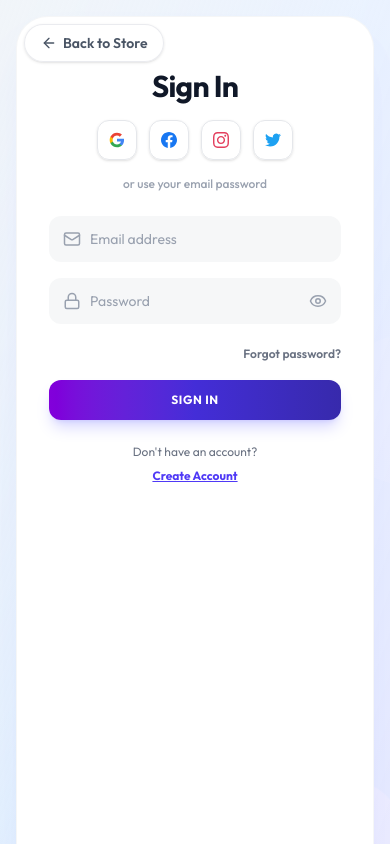
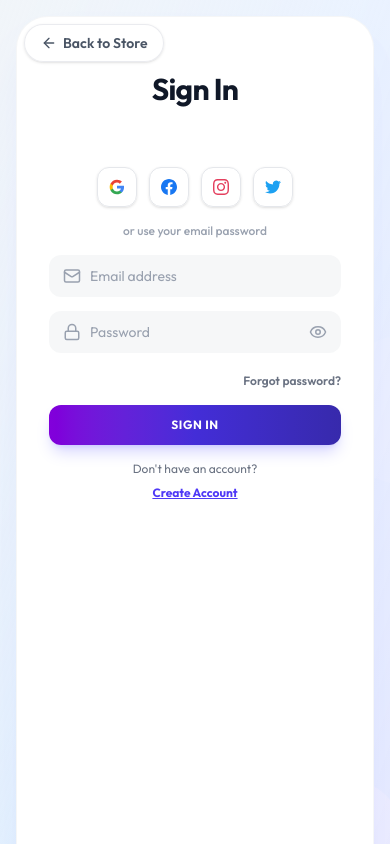
Before and after one commit to GkGuddu/GP-MiniMart, a React (Vite) app in the folder client/: page /login in a window 390 px wide. Shown: the top 844 px of the page. Built offline with nearby package versions, Linux system fonts and the light colour scheme; no server answers.

Commit message:
Update AuthContext and SlidingAuthCard with dual Google OAuth and direct login handlers

```diff
--- a/client/src/components/SlidingAuthCard.jsx
+++ b/client/src/components/SlidingAuthCard.jsx
@@ -2,7 +2,8 @@ import { useState, useContext, useEffect } from 'react';
 import { useNavigate, Link, useLocation } from 'react-router-dom';
 import { motion, AnimatePresence } from 'framer-motion';
 import { Mail, Lock, User, Loader, ArrowLeft, Eye, EyeOff } from 'lucide-react';
-import { useGoogleLogin } from '@react-oauth/google';
+import { GoogleLogin, useGoogleLogin } from '@react-oauth/google';
+import { jwtDecode } from 'jwt-decode';
 import api from '../utils/api';
 import AuthContext from '../context/AuthContext';
 import toast from 'react-hot-toast';
@@ -35,32 +36,39 @@ const SlidingAuthCard = ({ initialIsSignUp = false }) => {
         setIsSignUp(initialIsSignUp);
     }, [initialIsSignUp]);
 
-    // Google OAuth Handler
-    const handleGoogleSuccess = async (tokenResponse) => {
+    // Google OAuth Handler (Handles both ID Tokens & Access Tokens)
+    const handleGoogleSuccess = async (credentialResponse) => {
         try {
             toast.loading('Signing in with Google...', { id: 'google-auth' });
 
+            let userInfo;
+            let credential = credentialResponse.credential;
+
+            if (credential) {
+                userInfo = jwtDecode(credential);
+            } else if (credentialResponse.access_token) {
                 const googleRes = await fetch('https://www.googleapis.com/oauth2/v3/userinfo', {
-                headers: { Authorization: `Bearer ${tokenResponse.access_token}` }
+                    headers: { Authorization: `Bearer ${credentialResponse.access_token}` }
                 });
-            const userInfo = await googleRes.json();
+                userInfo = await googleRes.json();
+            }
 
-            const { data } = await api.post('/users/google', { userInfo });
+            const { data } = await api.post('/users/google', { credential, userInfo });
 
-            toast.success(`Welcome, ${data.name}!`, { id: 'google-auth' });
+            toast.success(`Welcome back, ${data.name}!`, { id: 'google-auth' });
             login(data);
             navigate(redirect);
         } catch (error) {
             console.error('Google Sign In Error:', error);
-            toast.error(error.response?.data?.message || 'Google Sign-In failed', { id: 'google-auth' });
+            toast.error(error.response?.data?.message || 'Google Sign-In failed. Check Google Cloud Console settings.', { id: 'google-auth' });
         }
     };
 
-    const triggerGoogleLogin = useGoogleLogin({
+    const triggerCustomGoogleLogin = useGoogleLogin({
         onSuccess: handleGoogleSuccess,
         onError: (err) => {
             console.error('Google OAuth Error:', err);
-            toast.error('Google Sign-In was cancelled or failed');
+            toast.error('Google Login popup failed. Make sure http://localhost:5173 is added to Google Console Origins.');
         }
     });
 
@@ -127,23 +135,39 @@ const SlidingAuthCard = ({ initialIsSignUp = false }) => {
             </div>
 
             {/* Main Auth Container Card */}
-            <div className="w-full max-w-[880px] min-h-[520px] bg-white rounded-[32px] shadow-2xl shadow-indigo-500/10 relative overflow-hidden border border-gray-100/80 flex flex-col md:flex-row">
+            <div className="w-full max-w-[880px] min-h-[540px] bg-white rounded-[32px] shadow-2xl shadow-indigo-500/10 relative overflow-hidden border border-gray-100/80 flex flex-col md:flex-row">
 
                 {/* -------------------- SIGN IN FORM PANEL -------------------- */}
                 <div
-                    className={`w-full md:w-1/2 min-h-[520px] p-8 md:p-12 flex flex-col justify-center items-center transition-all duration-700 ease-in-out ${
+                    className={`w-full md:w-1/2 min-h-[540px] p-8 md:p-12 flex flex-col justify-center items-center transition-all duration-700 ease-in-out ${
                         isSignUp ? 'opacity-0 pointer-events-none md:translate-x-full z-10' : 'opacity-100 z-20 md:translate-x-0'
                     }`}
                 >
                     <div className="w-full max-w-sm text-center">
-                        <h2 className="text-3xl md:text-4xl font-extrabold text-gray-900 tracking-tight mb-4">
+                        <h2 className="text-3xl md:text-4xl font-extrabold text-gray-900 tracking-tight mb-3">
                             Sign In
                         </h2>
 
-                        {/* Social Buttons - Google, FB, Insta, Twitter */}
-                        <div className="flex justify-center gap-3 mb-4">
-                            {/* Google */}
-                            <button type="button" onClick={() => triggerGoogleLogin()} title="Sign in with Google" className="w-10 h-10 rounded-xl border border-gray-200 flex items-center justify-center hover:bg-gray-50 hover:border-gray-300 transition-all shadow-sm group">
+                        {/* Official Google One-Tap / Button Integration */}
+                        <div className="flex flex-col items-center justify-center mb-4 space-y-2">
+                            <div className="w-full flex justify-center">
+                                <GoogleLogin
+                                    onSuccess={handleGoogleSuccess}
+                                    onError={() => toast.error('Google Auth Failed')}
+                                    shape="circle"
+                                    size="medium"
+                                    text="signin_with"
+                                />
+                            </div>
+
+                            {/* Social Buttons Row */}
+                            <div className="flex justify-center gap-3 mt-2">
+                                <button
+                                    type="button"
+                                    onClick={() => triggerCustomGoogleLogin()}
+                                    title="Sign in with Google"
+                                    className="w-10 h-10 rounded-xl border border-gray-200 flex items-center justify-center hover:bg-gray-50 hover:border-gray-300 transition-all shadow-sm group"
+                                >
                                     <svg className="w-4 h-4 transition-transform group-hover:scale-110" viewBox="0 0 24 24">
                                         <path fill="#4285F4" d="M22.56 12.25c0-.78-.07-1.53-.2-2.25H12v4.26h5.92c-.26 1.37-1.04 2.53-2.21 3.31v2.77h3.57c2.08-1.92 3.28-4.74 3.28-8.09z"/>
                                         <path fill="#34A853" d="M12 23c2.97 0 5.46-.98 7.28-2.66l-3.57-2.77c-.98.66-2.23 1.06-3.71 1.06-2.86 0-5.29-1.93-6.16-4.53H2.18v2.84C3.99 20.53 7.7 23 12 23z"/>
@@ -151,31 +175,29 @@ const SlidingAuthCard = ({ initialIsSignUp = false }) => {
                                         <path fill="#EA4335" d="M12 5.38c1.62 0 3.06.56 4.21 1.64l3.15-3.15C17.45 2.09 14.97 1 12 1 7.7 1 3.99 3.47 2.18 7.06l3.66 2.84c.87-2.6 3.3-4.52 6.16-4.52z"/>
                                     </svg>
                                 </button>
-                            {/* Facebook */}
                                 <button type="button" title="Facebook" className="w-10 h-10 rounded-xl border border-gray-200 flex items-center justify-center hover:bg-gray-50 hover:border-gray-300 transition-all shadow-sm group">
                                     <svg className="w-4 h-4 text-[#1877F2] transition-transform group-hover:scale-110" fill="currentColor" viewBox="0 0 24 24">
                                         <path d="M24 12.073c0-6.627-5.373-12-12-12s-12 5.373-12 12c0 5.99 4.388 10.954 10.125 11.854v-8.385H7.078v-3.47h3.047V9.43c0-3.007 1.792-4.669 4.533-4.669 1.312 0 2.686.235 2.686.235v2.953H15.83c-1.491 0-1.956.925-1.956 1.874v2.25h3.328l-.532 3.47h-2.796v8.385C19.612 23.027 24 18.062 24 12.073z"/>
                                     </svg>
                                 </button>
-                            {/* Instagram */}
                                 <button type="button" title="Instagram" className="w-10 h-10 rounded-xl border border-gray-200 flex items-center justify-center hover:bg-gray-50 hover:border-gray-300 transition-all shadow-sm group">
                                     <svg className="w-4 h-4 text-[#E4405F] transition-transform group-hover:scale-110" fill="currentColor" viewBox="0 0 24 24">
                                         <path d="M12 2.163c3.204 0 3.584.012 4.85.07 3.252.148 4.771 1.691 4.919 4.919.058 1.265.069 1.645.069 4.849 0 3.205-.012 3.584-.069 4.849-.149 3.225-1.664 4.771-4.919 4.919-1.266.058-1.644.07-4.85.07-3.204 0-3.584-.012-4.849-.07-3.26-.149-4.771-1.699-4.919-4.92-.058-1.265-.07-1.644-.07-4.849 0-3.204.013-3.583.07-4.849.149-3.227 1.664-4.771 4.919-4.919 1.266-.057 1.645-.069 4.849-.069zm0-2.163c-3.259 0-3.667.014-4.947.072-4.358.2-6.78 2.618-6.98 6.98-.059 1.281-.073 1.689-.073 4.948 0 3.259.014 3.668.072 4.948.2 4.358 2.618 6.78 6.98 6.98 1.281.058 1.689.072 4.948.072 3.259 0 3.668-.014 4.948-.072 4.354-.2 6.782-2.618 6.979-6.98.059-1.28.073-1.689.073-4.948 0-3.259-.014-3.667-.072-4.947-.196-4.354-2.617-6.78-6.979-6.98-1.281-.059-1.69-.073-4.949-.073zm0 5.838c-3.403 0-6.162 2.759-6.162 6.162s2.759 6.163 6.162 6.163 6.162-2.759 6.162-6.163c0-3.403-2.759-6.162-6.162-6.162zm0 10.162c-2.209 0-4-1.79-4-4 0-2.209 1.791-4 4-4s4 1.791 4 4c0 2.21-1.791 4-4 4zm6.406-11.845c-.796 0-1.441.645-1.441 1.44s.645 1.44 1.441 1.44c.795 0 1.439-.645 1.439-1.44s-.644-1.44-1.439-1.44z"/>
                                     </svg>
                                 </button>
-                            {/* Twitter */}
                                 <button type="button" title="Twitter" className="w-10 h-10 rounded-xl border border-gray-200 flex items-center justify-center hover:bg-gray-50 hover:border-gray-300 transition-all shadow-sm group">
                                     <svg className="w-4 h-4 text-[#1DA1F2] transition-transform group-hover:scale-110" fill="currentColor" viewBox="0 0 24 24">
                                         <path d="M23.953 4.57a10 10 0 01-2.825.775 4.958 4.958 0 002.163-2.723c-.951.555-2.005.959-3.127 1.184a4.92 4.92 0 00-8.384 4.482C7.69 8.095 4.067 6.13 1.64 3.162a4.822 4.822 0 00-.666 2.475c0 1.71.87 3.213 2.188 4.096a4.904 4.904 0 01-2.228-.616v.06a4.923 4.923 0 003.946 4.827 4.996 4.996 0 01-2.212.085 4.936 4.936 0 004.604 3.417 9.867 9.867 0 01-6.102 2.105c-.39 0-.779-.023-1.17-.067a13.995 13.995 0 007.557 2.209c9.053 0 13.998-7.496 13.998-13.985 0-.21 0-.42-.015-.63A9.936 9.936 0 0024 4.59z"/>
                                     </svg>
                                 </button>
                             </div>
+                        </div>
 
-                        <p className="text-xs text-gray-400 font-medium mb-6">
+                        <p className="text-xs text-gray-400 font-medium mb-4">
                             or use your email password
                         </p>
 
-                        <form onSubmit={handleLoginSubmit} className="space-y-4">
+                        <form onSubmit={handleLoginSubmit} className="space-y-3.5">
                             {/* Email */}
                             <div className="relative">
                                 <div className="absolute inset-y-0 left-0 pl-3.5 flex items-center pointer-events-none text-gray-400">
@@ -184,7 +206,7 @@ const SlidingAuthCard = ({ initialIsSignUp = false }) => {
                                 <input
                                     type="email"
                                     required
-                                    className="w-full pl-10 pr-4 py-3 bg-gray-100/70 focus:bg-white border border-transparent focus:border-indigo-500 rounded-xl text-sm text-gray-900 placeholder-gray-400 focus:outline-none focus:ring-2 focus:ring-indigo-500/20 transition-all"
+                                    className="w-full pl-10 pr-4 py-2.5 bg-gray-100/70 focus:bg-white border border-transparent focus:border-indigo-500 rounded-xl text-sm text-gray-900 placeholder-gray-400 focus:outline-none focus:ring-2 focus:ring-indigo-500/20 transition-all"
                                     placeholder="Email address"
                                     value={loginEmail}
                                     onChange={(e) => setLoginEmail(e.target.value)}
@@ -199,7 +221,7 @@ const SlidingAuthCard = ({ initialIsSignUp = false }) => {
                                 <input
                                     type={showLoginPassword ? 'text' : 'password'}
                                     required
-                                    className="w-full pl-10 pr-10 py-3 bg-gray-100/70 focus:bg-white border border-transparent focus:border-indigo-500 rounded-xl text-sm text-gray-900 placeholder-gray-400 focus:outline-none focus:ring-2 focus:ring-indigo-500/20 transition-all"
+                                    className="w-full pl-10 pr-10 py-2.5 bg-gray-100/70 focus:bg-white border border-transparent focus:border-indigo-500 rounded-xl text-sm text-gray-900 placeholder-gray-400 focus:outline-none focus:ring-2 focus:ring-indigo-500/20 transition-all"
                                     placeholder="Password"
                                     value={loginPassword}
                                     onChange={(e) => setLoginPassword(e.target.value)}
@@ -229,7 +251,7 @@ const SlidingAuthCard = ({ initialIsSignUp = false }) => {
                         </form>
 
                         {/* Mobile Switch Button */}
-                        <div className="mt-6 md:hidden text-center">
+                        <div className="mt-4 md:hidden text-center">
                             <p className="text-xs text-gray-500">Don't have an account?</p>
                             <button
                                 onClick={() => toggleMode(true)}
@@ -243,19 +265,35 @@ const SlidingAuthCard = ({ initialIsSignUp = false }) => {
 
                 {/* -------------------- SIGN UP FORM PANEL -------------------- */}
                 <div
-                    className={`w-full md:w-1/2 min-h-[520px] p-8 md:p-12 flex flex-col justify-center items-center transition-all duration-700 ease-in-out ${
+                    className={`w-full md:w-1/2 min-h-[540px] p-8 md:p-12 flex flex-col justify-center items-center transition-all duration-700 ease-in-out ${
                         !isSignUp ? 'opacity-0 pointer-events-none md:-translate-x-full z-10' : 'opacity-100 z-20 md:translate-x-0'
                     }`}
                 >
                     <div className="w-full max-w-sm text-center">
-                        <h2 className="text-3xl md:text-4xl font-extrabold text-gray-900 tracking-tight mb-4">
+                        <h2 className="text-3xl md:text-4xl font-extrabold text-gray-900 tracking-tight mb-3">
                             Create Account
                         </h2>
 
-                        {/* Social Buttons - Google, FB, Insta, Twitter */}
-                        <div className="flex justify-center gap-3 mb-3">
-                            {/* Google */}
-                            <button type="button" onClick={() => triggerGoogleLogin()} title="Sign up with Google" className="w-10 h-10 rounded-xl border border-gray-200 flex items-center justify-center hover:bg-gray-50 hover:border-gray-300 transition-all shadow-sm group">
+                        {/* Official Google One-Tap / Button Integration */}
+                        <div className="flex flex-col items-center justify-center mb-3 space-y-2">
+                            <div className="w-full flex justify-center">
+                                <GoogleLogin
+                                    onSuccess={handleGoogleSuccess}
+                                    onError={() => toast.error('Google Auth Failed')}
+                                    shape="circle"
+                                    size="medium"
+                                    text="signup_with"
+                                />
+                            </div>
+
+                            {/* Social Buttons Row */}
+                            <div className="flex justify-center gap-3 mt-1">
+                                <button
+                                    type="button"
+                                    onClick={() => triggerCustomGoogleLogin()}
+                                    title="Sign up with Google"
+                                    className="w-10 h-10 rounded-xl border border-gray-200 flex items-center justify-center hover:bg-gray-50 hover:border-gray-300 transition-all shadow-sm group"
+                                >
                                     <svg className="w-4 h-4 transition-transform group-hover:scale-110" viewBox="0 0 24 24">
                                         <path fill="#4285F4" d="M22.56 12.25c0-.78-.07-1.53-.2-2.25H12v4.26h5.92c-.26 1.37-1.04 2.53-2.21 3.31v2.77h3.57c2.08-1.92 3.28-4.74 3.28-8.09z"/>
                                         <path fill="#34A853" d="M12 23c2.97 0 5.46-.98 7.28-2.66l-3.57-2.77c-.98.66-2.23 1.06-3.71 1.06-2.86 0-5.29-1.93-6.16-4.53H2.18v2.84C3.99 20.53 7.7 23 12 23z"/>
@@ -263,31 +301,29 @@ const SlidingAuthCard = ({ initialIsSignUp = false }) => {
                                         <path fill="#EA4335" d="M12 5.38c1.62 0 3.06.56 4.21 1.64l3.15-3.15C17.45 2.09 14.97 1 12 1 7.7 1 3.99 3.47 2.18 7.06l3.66 2.84c.87-2.6 3.3-4.52 6.16-4.52z"/>
                                     </svg>
                                 </button>
-                            {/* Facebook */}
                                 <button type="button" title="Facebook" className="w-10 h-10 rounded-xl border border-gray-200 flex items-center justify-center hover:bg-gray-50 hover:border-gray-300 transition-all shadow-sm group">
                                     <svg className="w-4 h-4 text-[#1877F2] transition-transform group-hover:scale-110" fill="currentColor" viewBox="0 0 24 24">
                                         <path d="M24 12.073c0-6.627-5.373-12-12-12s-12 5.373-12 12c0 5.99 4.388 10.954 10.125 11.854v-8.385H7.078v-3.47h3.047V9.43c0-3.007 1.792-4.669 4.533-4.669 1.312 0 2.686.235 2.686.235v2.953H15.83c-1.491 0-1.956.925-1.956 1.874v2.25h3.328l-.532 3.47h-2.796v8.385C19.612 23.027 24 18.062 24 12.073z"/>
                                     </svg>
                                 </button>
-                            {/* Instagram */}
                                 <button type="button" title="Instagram" className="w-10 h-10 rounded-xl border border-gray-200 flex items-center justify-center hover:bg-gray-50 hover:border-gray-300 transition-all shadow-sm group">
                                     <svg className="w-4 h-4 text-[#E4405F] transition-transform group-hover:scale-110" fill="currentColor" viewBox="0 0 24 24">
                                         <path d="M12 2.163c3.204 0 3.584.012 4.85.07 3.252.148 4.771 1.691 4.919 4.919.058 1.265.069 1.645.069 4.849 0 3.205-.012 3.584-.069 4.849-.149 3.225-1.664 4.771-4.919 4.919-1.266.058-1.644.07-4.85.07-3.204 0-3.584-.012-4.849-.07-3.26-.149-4.771-1.699-4.919-4.92-.058-1.265-.07-1.644-.07-4.849 0-3.204.013-3.583.07-4.849.149-3.227 1.664-4.771 4.919-4.919 1.266-.057 1.645-.069 4.849-.069zm0-2.163c-3.259 0-3.667.014-4.947.072-4.358.2-6.78 2.618-6.98 6.98-.059 1.281-.073 1.689-.073 4.948 0 3.259.014 3.668.072 4.948.2 4.358 2.618 6.78 6.98 6.98 1.281.058 1.689.072 4.948.072 3.259 0 3.668-.014 4.948-.072 4.354-.2 6.782-2.618 6.979-6.98.059-1.28.073-1.689.073-4.948 0-3.259-.014-3.667-.072-4.947-.196-4.354-2.617-6.78-6.979-6.98-1.281-.059-1.69-.073-4.949-.073zm0 5.838c-3.403 0-6.162 2.759-6.162 6.162s2.759 6.163 6.162 6.163 6.162-2.759 6.162-6.163c0-3.403-2.759-6.162-6.162-6.162zm0 10.162c-2.209 0-4-1.79-4-4 0-2.209 1.791-4 4-4s4 1.791 4 4c0 2.21-1.791 4-4 4zm6.406-11.845c-.796 0-1.441.645-1.441 1.44s.645 1.44 1.441 1.44c.795 0 1.439-.645 1.439-1.44s-.644-1.44-1.439-1.44z"/>
                                     </svg>
                                 </button>
-                            {/* Twitter */}
                                 <button type="button" title="Twitter" className="w-10 h-10 rounded-xl border border-gray-200 flex items-center justify-center hover:bg-gray-50 hover:border-gray-300 transition-all shadow-sm group">
                                     <svg className="w-4 h-4 text-[#1DA1F2] transition-transform group-hover:scale-110" fill="currentColor" viewBox="0 0 24 24">
                                         <path d="M23.953 4.57a10 10 0 01-2.825.775 4.958 4.958 0 002.163-2.723c-.951.555-2.005.959-3.127 1.184a4.92 4.92 0 00-8.384 4.482C7.69 8.095 4.067 6.13 1.64 3.162a4.822 4.822 0 00-.666 2.475c0 1.71.87 3.213 2.188 4.096a4.904 4.904 0 01-2.228-.616v.06a4.923 4.923 0 003.946 4.827 4.996 4.996 0 01-2.212.085 4.936 4.936 0 004.604 3.417 9.867 9.867 0 01-6.102 2.105c-.39 0-.779-.023-1.17-.067a13.995 13.995 0 007.557 2.209c9.053 0 13.998-7.496 13.998-13.985 0-.21 0-.42-.015-.63A9.936 9.936 0 0024 4.59z"/>
                                     </svg>
                                 </button>
                             </div>
+                        </div>
 
-                        <p className="text-xs text-gray-400 font-medium mb-4">
+                        <p className="text-xs text-gray-400 font-medium mb-3">
                             or use your email for registration
                         </p>
 
-                        <form onSubmit={handleSignupSubmit} className="space-y-3">
+                        <form onSubmit={handleSignupSubmit} className="space-y-2.5">
                             {/* Name */}
                             <div className="relative">
                                 <div className="absolute inset-y-0 left-0 pl-3.5 flex items-center pointer-events-none text-gray-400">
@@ -392,7 +428,7 @@ const SlidingAuthCard = ({ initialIsSignUp = false }) => {
                     }}
                     transition={{
                         duration: 0.7,
-                        ease: [0.65, 0, 0.35, 1], // Custom smooth cubic-bezier curve
+                        ease: [0.65, 0, 0.35, 1],
                     }}
                     className={`hidden md:flex absolute top-0 left-0 w-1/2 h-full z-30 bg-gradient-to-br from-indigo-700 via-purple-700 to-purple-900 text-white p-12 flex-col justify-center items-center text-center shadow-2xl transition-all duration-700 ${
                         isSignUp ? 'rounded-r-[140px]' : 'rounded-l-[140px]'
@@ -400,7 +436,6 @@ const SlidingAuthCard = ({ initialIsSignUp = false }) => {
                 >
                     <AnimatePresence mode="wait">
                         {!isSignUp ? (
-                            /* State 1: Shown when on Sign In (Overlay is on Right, offers SIGN UP) */
                             <motion.div
                                 key="hello-friend"
                                 initial={{ opacity: 0, scale: 0.9 }}
@@ -426,7 +461,6 @@ const SlidingAuthCard = ({ initialIsSignUp = false }) => {
                                 </div>
                             </motion.div>
                         ) : (
-                            /* State 2: Shown when on Sign Up (Overlay is on Left, offers SIGN IN) */
                             <motion.div
                                 key="welcome-back"
                                 initial={{ opacity: 0, scale: 0.9 }}
--- a/client/src/context/AuthContext.jsx
+++ b/client/src/context/AuthContext.jsx
@@ -15,16 +15,24 @@ export const AuthProvider = ({ children }) => {
         setLoading(false);
     }, []);
 
-    const login = async (email, password) => {
+    const login = async (emailOrUserData, password) => {
         try {
-            const { data } = await api.post('/users/login', { email, password });
+            // If already an authenticated user object (from Google OAuth or direct reset)
+            if (typeof emailOrUserData === 'object' && emailOrUserData !== null && emailOrUserData.token) {
+                setUser(emailOrUserData);
+                localStorage.setItem('userInfo', JSON.stringify(emailOrUserData));
+                return { success: true };
+            }
+
+            // Normal Email + Password Login
+            const { data } = await api.post('/users/login', { email: emailOrUserData, password });
             setUser(data);
             localStorage.setItem('userInfo', JSON.stringify(data));
             return { success: true };
         } catch (error) {
             return {
                 success: false,
-                message: error.response?.data?.message || 'Login failed',
+                message: error.response?.data?.message || 'Login failed. Check your email and password.',
             };
         }
     };
```
Lines whose indentation alone changed are shown as unchanged.
